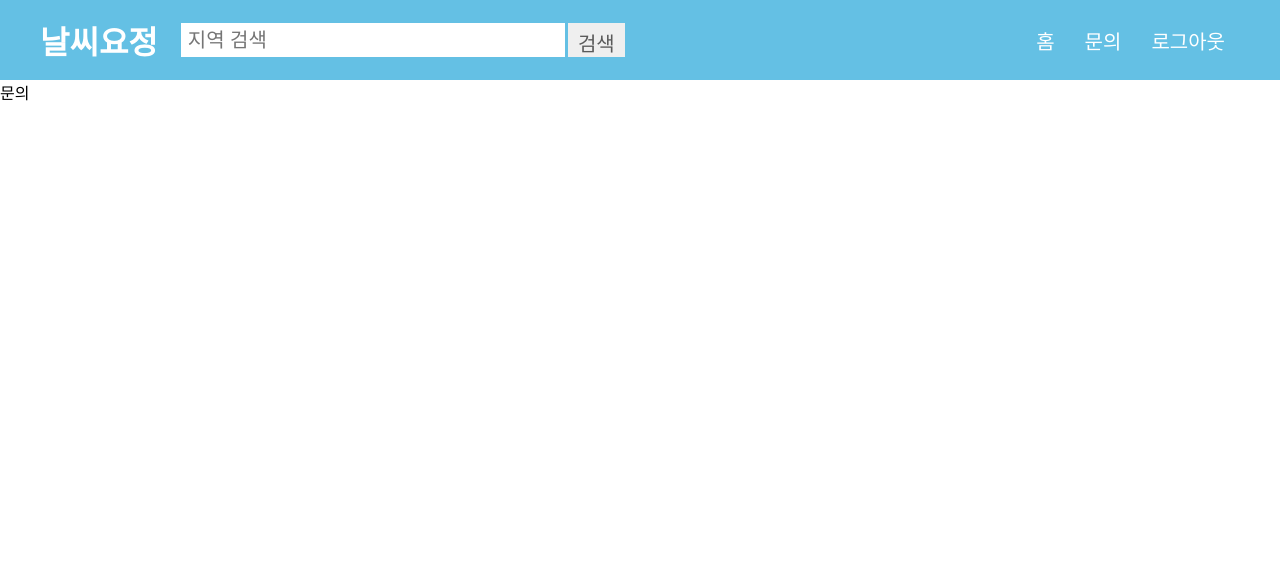
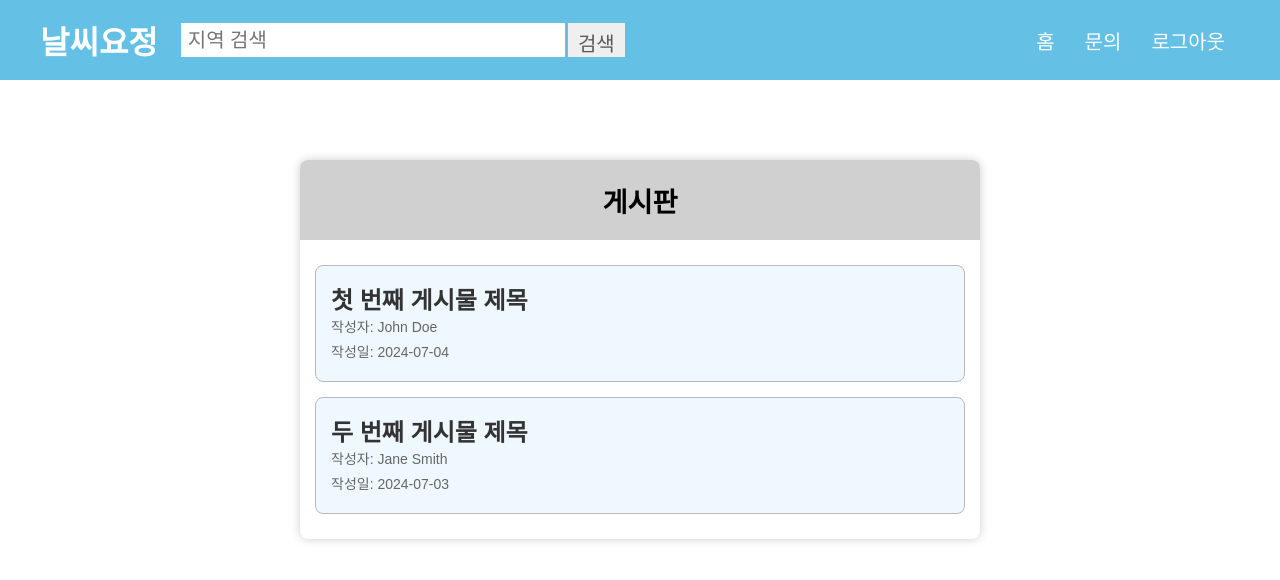
Before and after one commit to subbangE/weather, a React (Vite) app: page /qna in a window 1280 px wide. Shown: the top 580 px of the page. Built offline with nearby package versions, Linux system fonts and the light colour scheme; no server answers; sample sign-in values are in the browser's storage; a web font is replaced by a local one.

Commit message:
gitignore 수정

```diff
--- a/src/components/Home/WeatherForecastBox.css
+++ b/src/components/Home/WeatherForecastBox.css
@@ -1,6 +1,6 @@
 .forecast-container {
   padding: 40px;
-  background-color: #f0f0f0;
+  background-color: #9c9c9c;
   border-radius: 8px;
   height: 348px;
 }
--- a/src/components/Qna/QnaPage.css
+++ b/src/components/Qna/QnaPage.css
@@ -0,0 +1,45 @@
+.board {
+  margin-top: 80px;
+  background-color: #ffffff;
+  margin-left: 300px;
+  margin-right: 300px;
+  border-radius: 8px;
+  padding-bottom: 10px;
+  box-shadow: 0 0 10px rgba(0, 0, 0, 0.2);
+}
+.board-name {
+  margin-bottom: 25px;
+  padding: 20px;
+  background-color: #c1c1c1c1;
+  border-radius: 8px 8px 0px 0px;
+}
+
+.board h1 {
+  font-size: 1.7em;
+  text-align: center;
+}
+
+.post {
+  background-color: #f0f8ff; /* 라이트 스카이 블루 */
+  border: 1px solid #b9b9b9;
+  padding: 15px;
+  margin-left: 15px;
+  margin-right: 15px;
+  margin-bottom: 15px;
+  border-radius: 8px;
+}
+
+.post-link {
+  text-decoration: none;
+  color: #333;
+}
+
+.post-link:hover {
+  text-decoration: underline;
+}
+
+.post-meta {
+  font-size: 14px;
+  color: #666;
+  margin-bottom: 5px;
+}
--- a/src/components/Qna/QnaPage.jsx
+++ b/src/components/Qna/QnaPage.jsx
@@ -1,6 +1,39 @@
+import { Link } from "react-router-dom";
 import "./QnaPage.css";
 const QnaPage = () => {
-  return <div>문의</div>;
+  const posts = [
+    {
+      id: 1,
+      title: "첫 번째 게시물 제목",
+      author: "John Doe",
+      date: "2024-07-04",
+      content: "첫 번째 게시물의 내용입니다.",
+    },
+    {
+      id: 2,
+      title: "두 번째 게시물 제목",
+      author: "Jane Smith",
+      date: "2024-07-03",
+      content: "두 번째 게시물의 내용입니다.",
+    },
+  ];
+
+  return (
+    <div className="board">
+      <div className="board-name">
+        <h1>게시판</h1>
+      </div>
+      {posts.map((post) => (
+        <div className="post" key={post.id}>
+          <Link to={`/post/${post.id}`} className="post-link">
+            <h2>{post.title}</h2>
+            <p className="post-meta">작성자: {post.author}</p>
+            <p className="post-meta">작성일: {post.date}</p>
+          </Link>
+        </div>
+      ))}
+    </div>
+  );
 };
 
 export default QnaPage;
```
Also changed, not shown: 1 other file (tests, documents, lock files or other folders).
